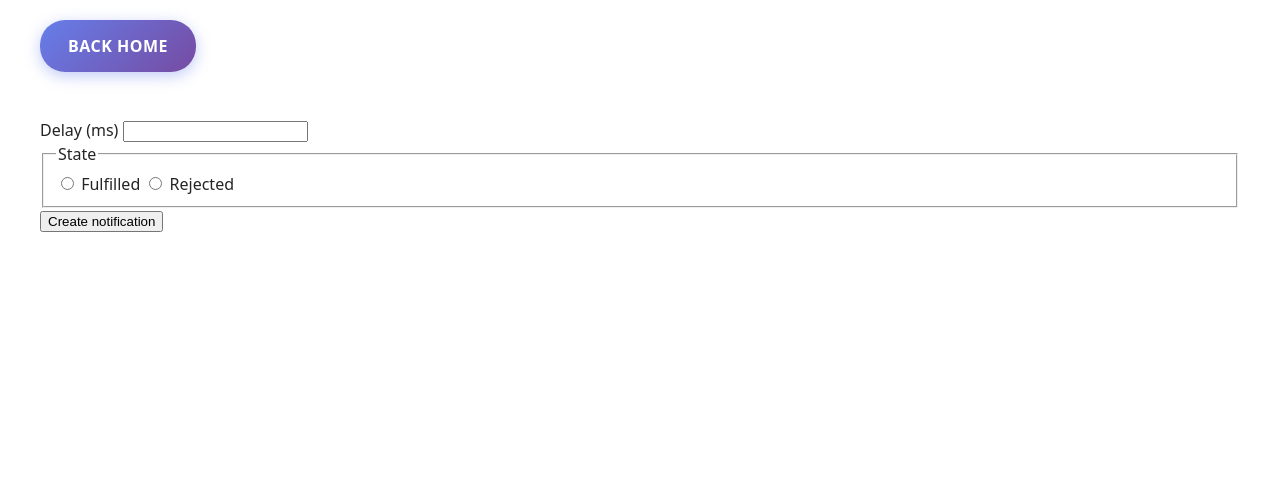
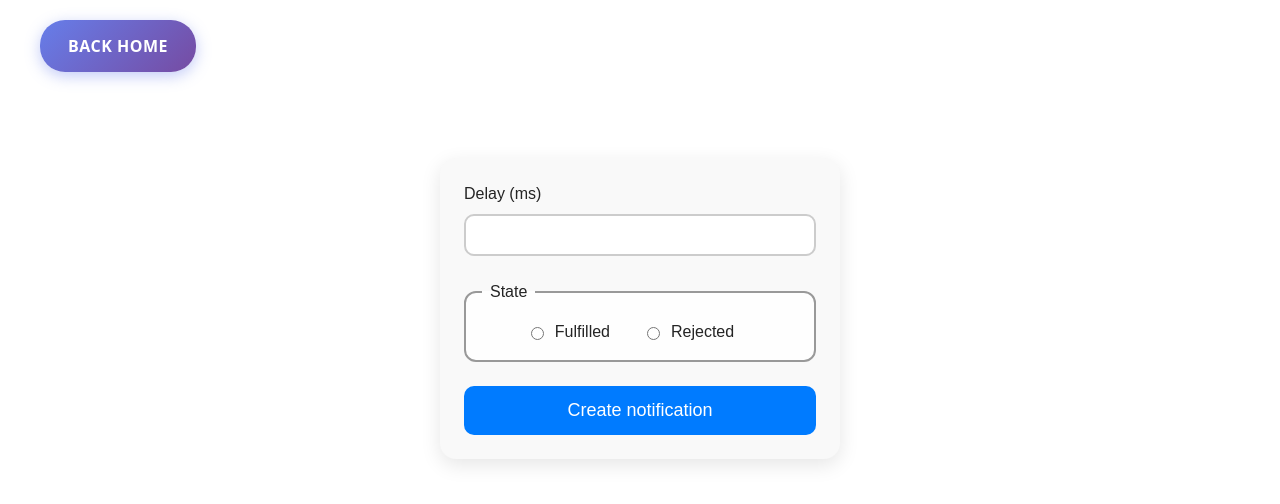
Before and after one commit to karenkarap/goit-js-hw-10, a website built with Vite: page src/2-snackbar.html in a window 1280 px wide. Built offline with nearby package versions, Linux system fonts and the light colour scheme.

Commit message:
do all tasks

```diff
--- a/src/css/2-snackbar.css
+++ b/src/css/2-snackbar.css
@@ -1 +1,82 @@
 @import url('izitoast/dist/css/iziToast.min.css');
+
+
+.form {
+    max-width: 400px;
+    margin: 40px auto;
+    padding: 24px;
+    border-radius: 16px;
+    background-color: #f9f9f9;
+    font-family: sans-serif;
+    box-shadow: 0 6px 20px rgba(0, 0, 0, 0.1);
+    box-sizing: border-box;
+}
+
+.form>label {
+    display: block;
+    margin-bottom: 24px;
+    font-size: 16px;
+    font-weight: 500;
+}
+
+input[name="delay"] {
+    width: 100%;
+    margin-top: 8px;
+    padding: 10px 12px;
+    font-size: 16px;
+    border: 2px solid #ccc;
+    border-radius: 10px;
+    box-sizing: border-box;
+    transition: border-color 0.3s;
+}
+
+input[name="delay"]:focus {
+    border-color: #007bff;
+    outline: none;
+}
+
+fieldset {
+    margin: 0 0 24px;
+    padding: 16px;
+    border: 2px solid #999;
+    border-radius: 12px;
+    background-color: #fefefe;
+}
+
+legend {
+    font-weight: 400px;
+    font-size: 16px;
+    padding: 0 8px;
+}
+
+fieldset label {
+    display: flex;
+    align-items: center;
+    margin-right: 20px;
+    font-size: 16px;
+    gap: 8px;
+}
+
+fieldset {
+    display: flex;
+    flex-direction: row;
+    gap: 12px;
+    justify-content: center;
+}
+
+button[type="submit"] {
+    display: block;
+    width: 100%;
+    padding: 14px;
+    font-size: 18px;
+    background-color: #007bff;
+    color: white;
+    border: none;
+    border-radius: 10px;
+    cursor: pointer;
+    transition: background-color 0.3s;
+}
+
+button[type="submit"]:hover {
+    background-color: #0056b3;
+}
--- a/src/js/1-timer.js
+++ b/src/js/1-timer.js
@@ -90,7 +90,7 @@ const onBtnClick = event => {
       refs.timer.seconds.textContent = '00';
     } else {
       const { days, hours, minutes, seconds } = convertMs(timeLeft);
-      refs.timer.days.textContent = days;
+      refs.timer.days.textContent = pad(days);
       refs.timer.hours.textContent = pad(hours);
       refs.timer.minutes.textContent = pad(minutes);
       refs.timer.seconds.textContent = pad(seconds);
--- a/src/js/2-snackbar.js
+++ b/src/js/2-snackbar.js
@@ -1 +1,40 @@
 import iziToast from 'izitoast';
+
+const refs = {
+  form: document.querySelector('.form'),
+};
+
+const onClickBtnForm = event => {
+  event.preventDefault();
+
+  const delay = Number(event.target.elements.delay.value.trim());
+  const choseRadio = event.target.elements.state.value;
+
+  new Promise((resolve, reject) => {
+    setTimeout(() => {
+      if (choseRadio === 'fulfilled') {
+        resolve(`✅ Fulfilled promise in ${delay}ms`);
+      } else {
+        reject(`❌ Rejected promise in ${delay}ms`);
+      }
+    }, delay);
+  })
+    .then(response => {
+      iziToast.success({
+        title: 'OK',
+        message: response,
+        position: 'topRight',
+      });
+    })
+    .catch(err => {
+      iziToast.error({
+        title: 'Error',
+        message: err,
+        position: 'topRight',
+      });
+    });
+
+  refs.form.reset();
+};
+
+refs.form.addEventListener('submit', onClickBtnForm);
```
Also changed, not shown: src/index.html (+8 -5 lines), src/main.js (deleted).
